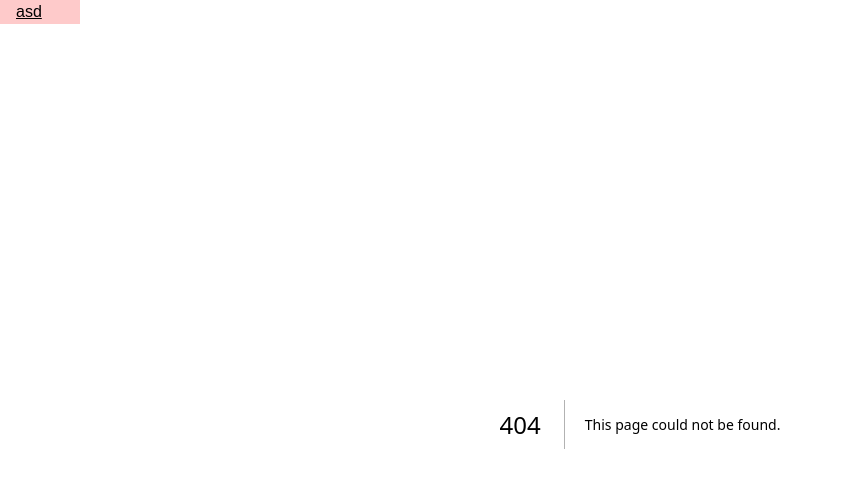
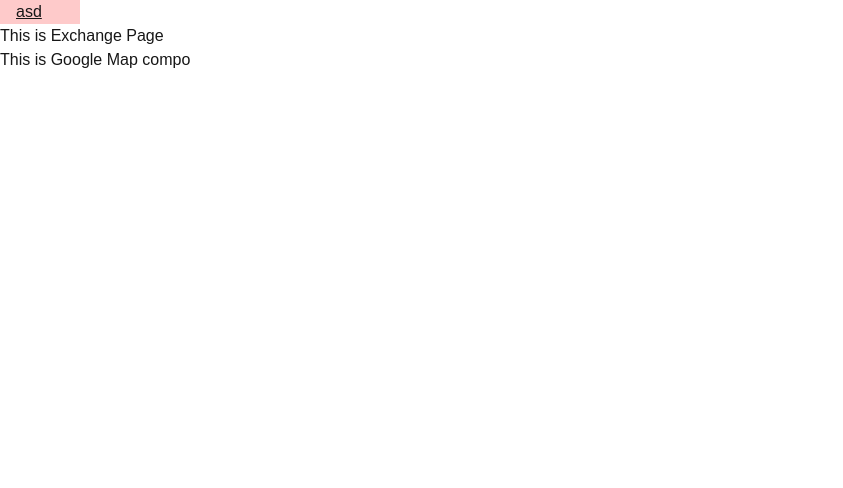
Before and after one commit to k-redstone/horong_fe, a Next.js app in the folder horong/: page /exchange in a window 1280 px wide. Before the commit this address had no page. Shown: the top 488 px of the page, without its empty margins (0-843 px from the left). Built offline with nearby package versions, Linux system fonts and the light colour scheme.

Commit message:
feat: 환전소 페이지 초기 설정

```diff
--- /dev/null
+++ b/horong/src/app/exchange/page.tsx
@@ -0,0 +1,10 @@
+import GoogleMap from '@/features/exchange/components/GoogleMap/index.tsx'
+
+export default function ExchangePage() {
+  return (
+    <div>
+      <p>This is Exchange Page</p>
+      <GoogleMap />
+    </div>
+  )
+}
--- /dev/null
+++ b/horong/src/features/exchange/components/GoogleMap/index.tsx
@@ -0,0 +1,7 @@
+export default function GoogleMap() {
+  return (
+    <div>
+      <p>This is Google Map compo</p>
+    </div>
+  )
+}
```
